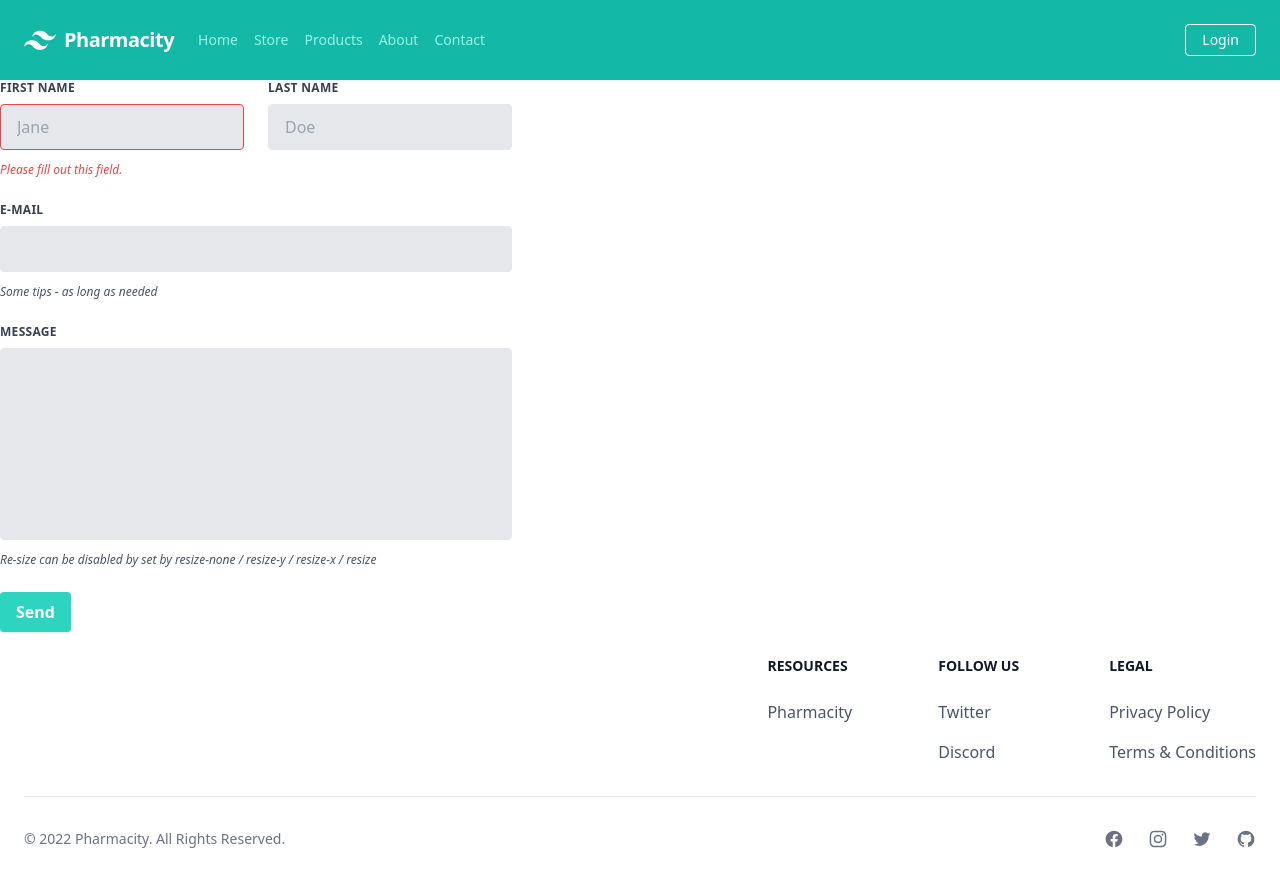
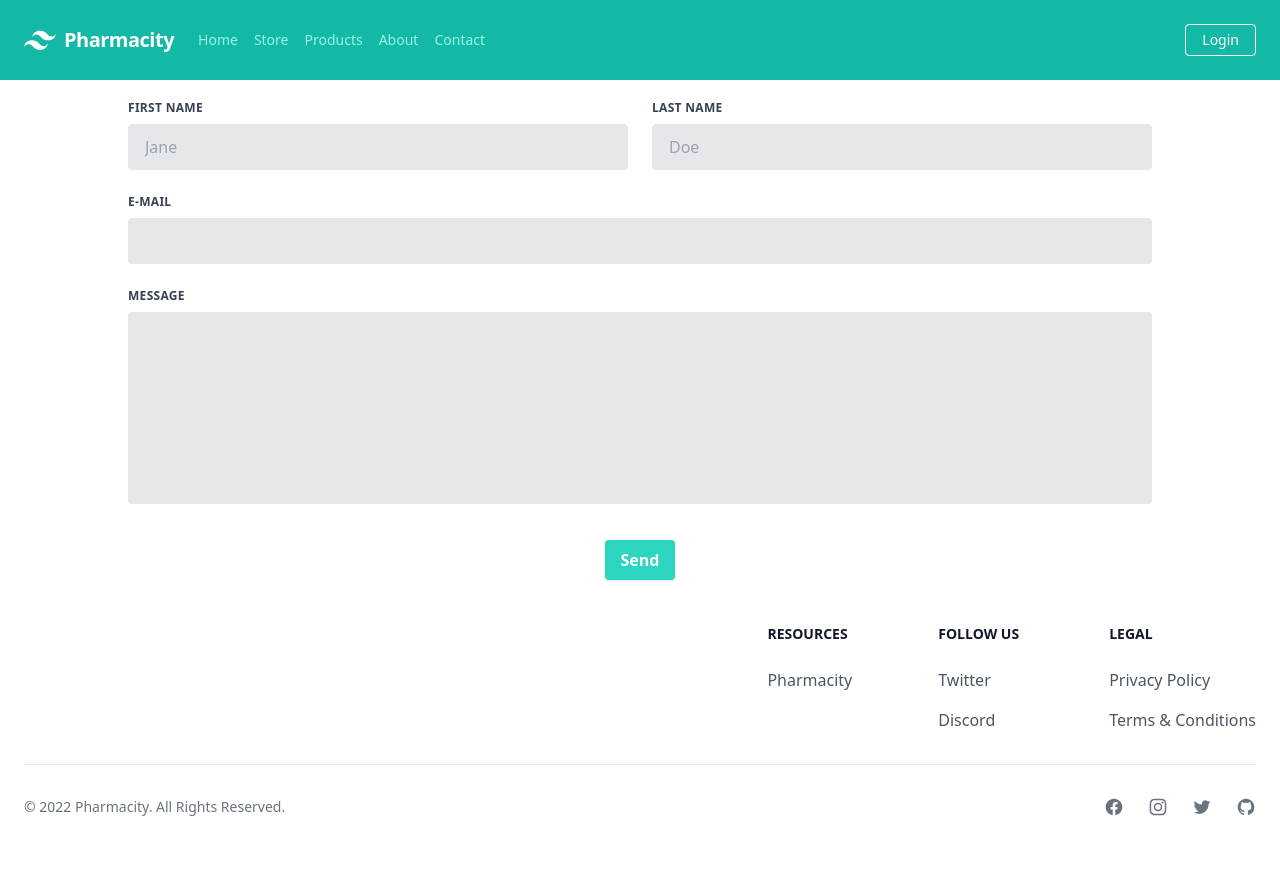
Before and after one commit to pharmacity-xyz/ui-nextjs, a Next.js app: page /contact in a window 1280 px wide. After the commit the page ends 841 px from the top, so only its background shows below. Built offline with nearby package versions, Linux system fonts and the light colour scheme.

Commit message:
Update contact page

```diff
--- a/pages/contact.tsx
+++ b/pages/contact.tsx
@@ -3,8 +3,8 @@ import React from "react";
 
 const Contact: NextPage = () => {
   return (
-    <form className="w-full max-w-lg">
-      <div className="flex flex-wrap -mx-3 mb-6">
+    <form className="w-full px-32 py-5">
+      <div className="flex flex-wrap -mx-3 mb-3">
         <div className="w-full md:w-1/2 px-3 mb-6 md:mb-0">
           <label
             className="block uppercase tracking-wide text-gray-700 text-xs font-bold mb-2"
@@ -13,14 +13,11 @@ const Contact: NextPage = () => {
             First Name
           </label>
           <input
-            className="appearance-none block w-full bg-gray-200 text-gray-700 border border-red-500 rounded py-3 px-4 mb-3 leading-tight focus:outline-none focus:bg-white"
+            className="appearance-none block w-full bg-gray-200 text-gray-700 border rounded py-3 px-4 mb-3 leading-tight focus:outline-none focus:bg-white"
             id="grid-first-name"
             type="text"
             placeholder="Jane"
           />
-          <p className="text-red-500 text-xs italic">
-            Please fill out this field.
-          </p>
         </div>
         <div className="w-full md:w-1/2 px-3">
           <label
@@ -37,7 +34,7 @@ const Contact: NextPage = () => {
           />
         </div>
       </div>
-      <div className="flex flex-wrap -mx-3 mb-6">
+      <div className="flex flex-wrap -mx-3 mb-3">
         <div className="w-full px-3">
           <label
             className="block uppercase tracking-wide text-gray-700 text-xs font-bold mb-2"
@@ -50,9 +47,6 @@ const Contact: NextPage = () => {
             id="email"
             type="email"
           />
-          <p className="text-gray-600 text-xs italic">
-            Some tips - as long as needed
-          </p>
         </div>
       </div>
       <div className="flex flex-wrap -mx-3 mb-6">
@@ -67,14 +61,9 @@ const Contact: NextPage = () => {
             className=" no-resize appearance-none block w-full bg-gray-200 text-gray-700 border border-gray-200 rounded py-3 px-4 mb-3 leading-tight focus:outline-none focus:bg-white focus:border-gray-500 h-48 resize-none"
             id="message"
           ></textarea>
-          <p className="text-gray-600 text-xs italic">
-            Re-size can be disabled by set by resize-none / resize-y / resize-x
-            / resize
-          </p>
         </div>
       </div>
-      <div className="md:flex md:items-center">
-        <div className="md:w-1/3">
+      <div className="flex items-center justify-center">
         <button
           className="shadow bg-teal-400 hover:bg-teal-400 focus:shadow-outline focus:outline-none text-white font-bold py-2 px-4 rounded"
           type="button"
@@ -82,8 +71,6 @@ const Contact: NextPage = () => {
           Send
         </button>
       </div>
-        <div className="md:w-2/3"></div>
-      </div>
     </form>
   );
 };
```
Lines whose indentation alone changed are shown as unchanged.
